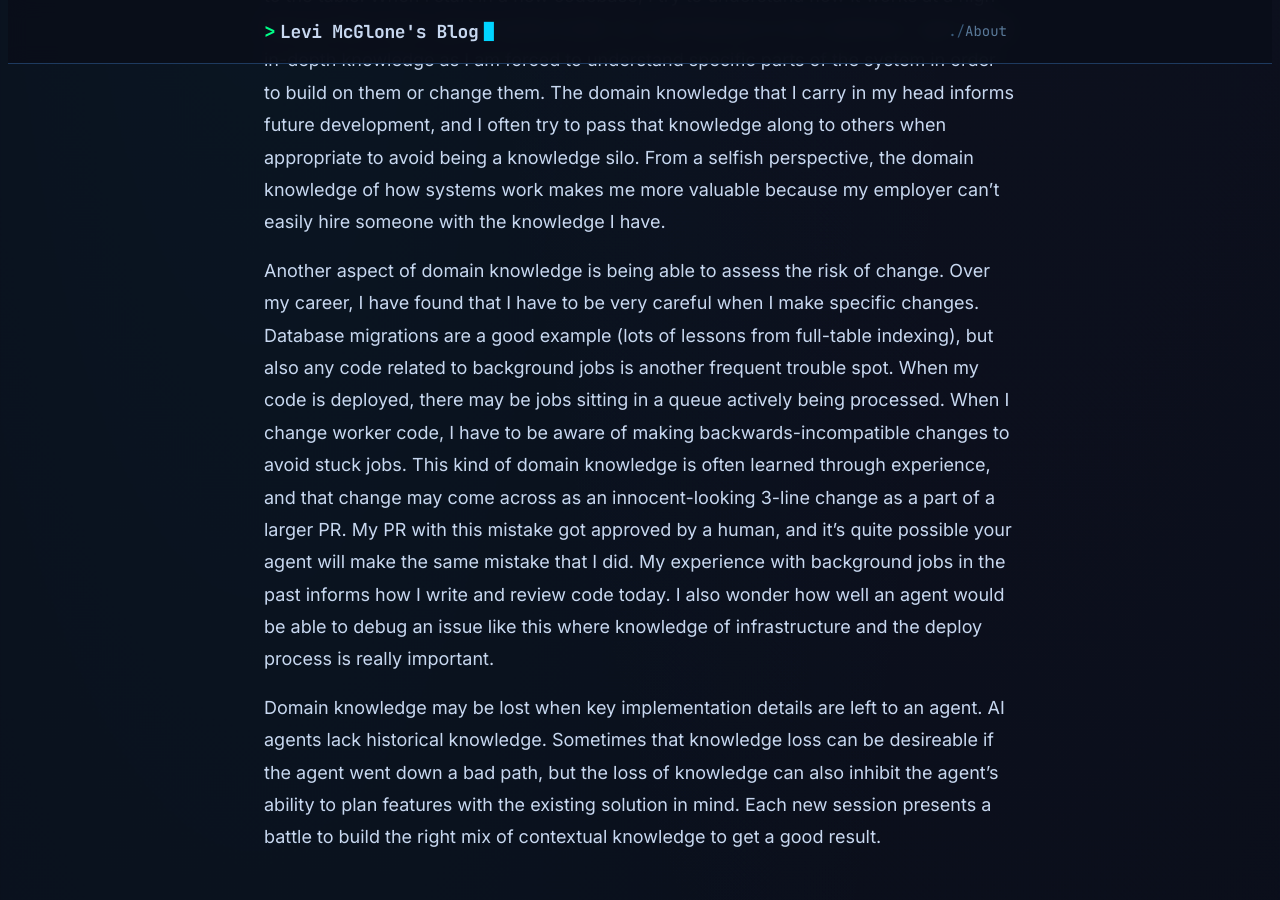
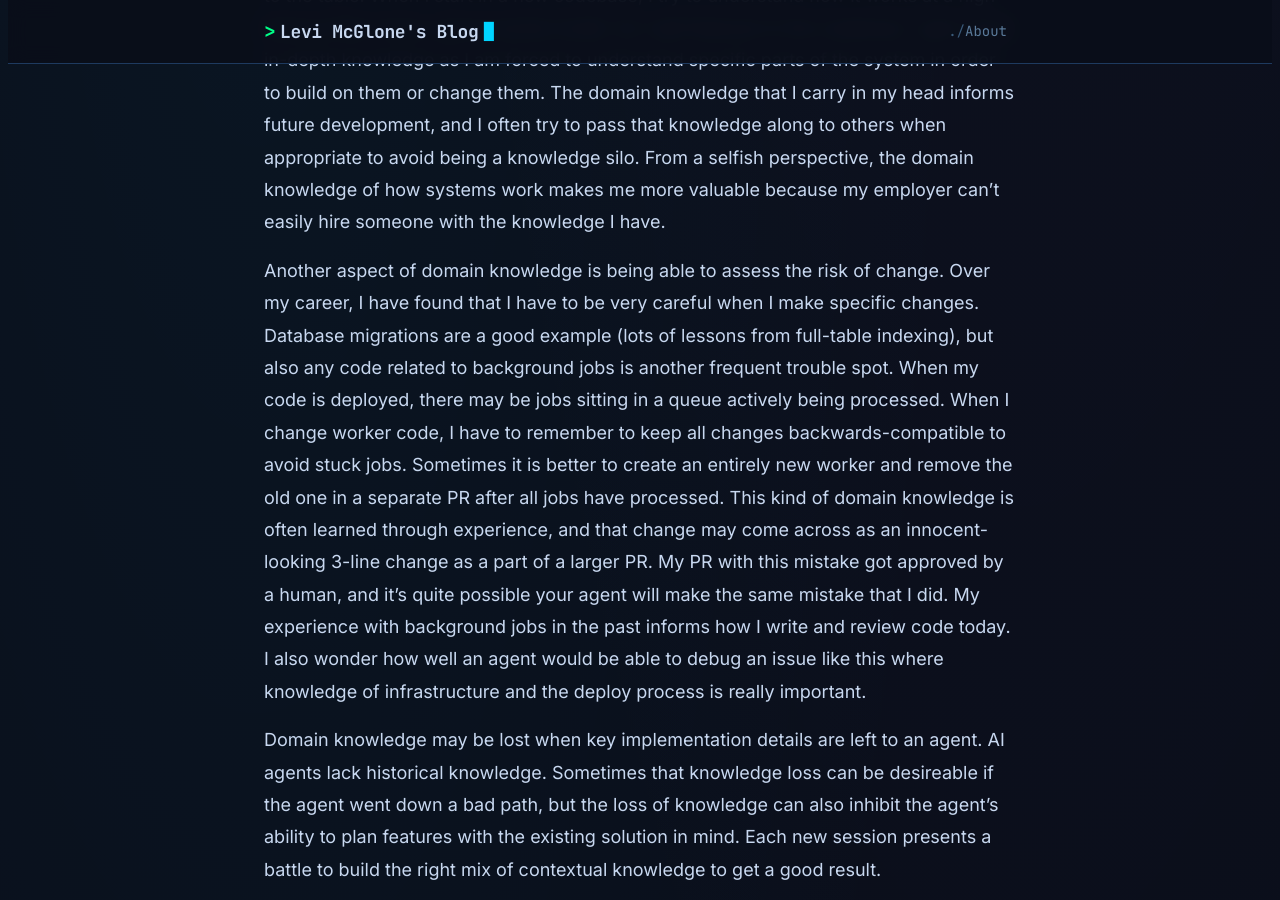
Before and after one commit to mcglonelevi/LeviMcGloneBlog, a Jekyll site: the page built from blog/_posts/2026-04-12-the-context-your-agent-doesnt-have.markdown, in a window 1280 px wide and 900 px high, scrolled down 3869 px. Built offline with Jekyll 4.4.1, drawn with Linux system fonts in a browser that asks for light colours.

Commit message:
fix clarity around background jobs

```diff
--- a/blog/_posts/2026-04-12-the-context-your-agent-doesnt-have.markdown
+++ b/blog/_posts/2026-04-12-the-context-your-agent-doesnt-have.markdown
@@ -47,7 +47,7 @@ Every place I have worked has had "legacy code" -- portions of a codebase that d
 
 Personally, I view my domain knowledge of a system as the most valuable asset I bring to the table. When I start in a new codebase, I try to understand how it works at a high level so that I have a good mental model. As I add features to the codebase, I gain more in-depth knowledge as I am forced to understand specific parts of the system in order to build on them or change them. The domain knowledge that I carry in my head informs future development, and I often try to pass that knowledge along to others when appropriate to avoid being a knowledge silo. From a selfish perspective, the domain knowledge of how systems work makes me more valuable because my employer can't easily hire someone with the knowledge I have.
 
-Another aspect of domain knowledge is being able to assess the risk of change. Over my career, I have found that I have to be very careful when I make specific changes. Database migrations are a good example (lots of lessons from full-table indexing), but also any code related to background jobs is another frequent trouble spot. When my code is deployed, there may be jobs sitting in a queue actively being processed. When I change worker code, I have to be aware of making backwards-incompatible changes to avoid stuck jobs. This kind of domain knowledge is often learned through experience, and that change may come across as an innocent-looking 3-line change as a part of a larger PR. My PR with this mistake got approved by a human, and it's quite possible your agent will make the same mistake that I did. My experience with background jobs in the past informs how I write and review code today. I also wonder how well an agent would be able to debug an issue like this where knowledge of infrastructure and the deploy process is really important.
+Another aspect of domain knowledge is being able to assess the risk of change. Over my career, I have found that I have to be very careful when I make specific changes. Database migrations are a good example (lots of lessons from full-table indexing), but also any code related to background jobs is another frequent trouble spot. When my code is deployed, there may be jobs sitting in a queue actively being processed. When I change worker code, I have to remember to keep all changes backwards-compatible to avoid stuck jobs. Sometimes it is better to create an entirely new worker and remove the old one in a separate PR after all jobs have processed. This kind of domain knowledge is often learned through experience, and that change may come across as an innocent-looking 3-line change as a part of a larger PR. My PR with this mistake got approved by a human, and it's quite possible your agent will make the same mistake that I did. My experience with background jobs in the past informs how I write and review code today. I also wonder how well an agent would be able to debug an issue like this where knowledge of infrastructure and the deploy process is really important.
 
 Domain knowledge may be lost when key implementation details are left to an agent. AI agents lack historical knowledge. Sometimes that knowledge loss can be desireable if the agent went down a bad path, but the loss of knowledge can also inhibit the agent's ability to plan features with the existing solution in mind. Each new session presents a battle to build the right mix of contextual knowledge to get a good result.
 
```
